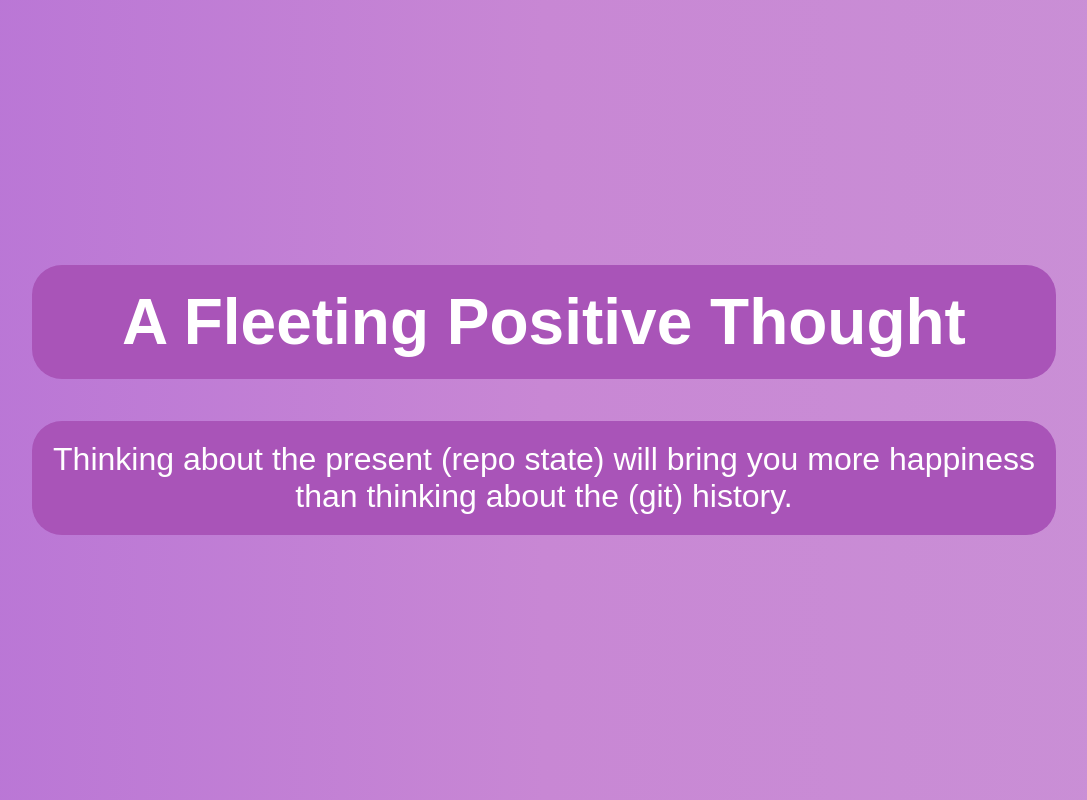
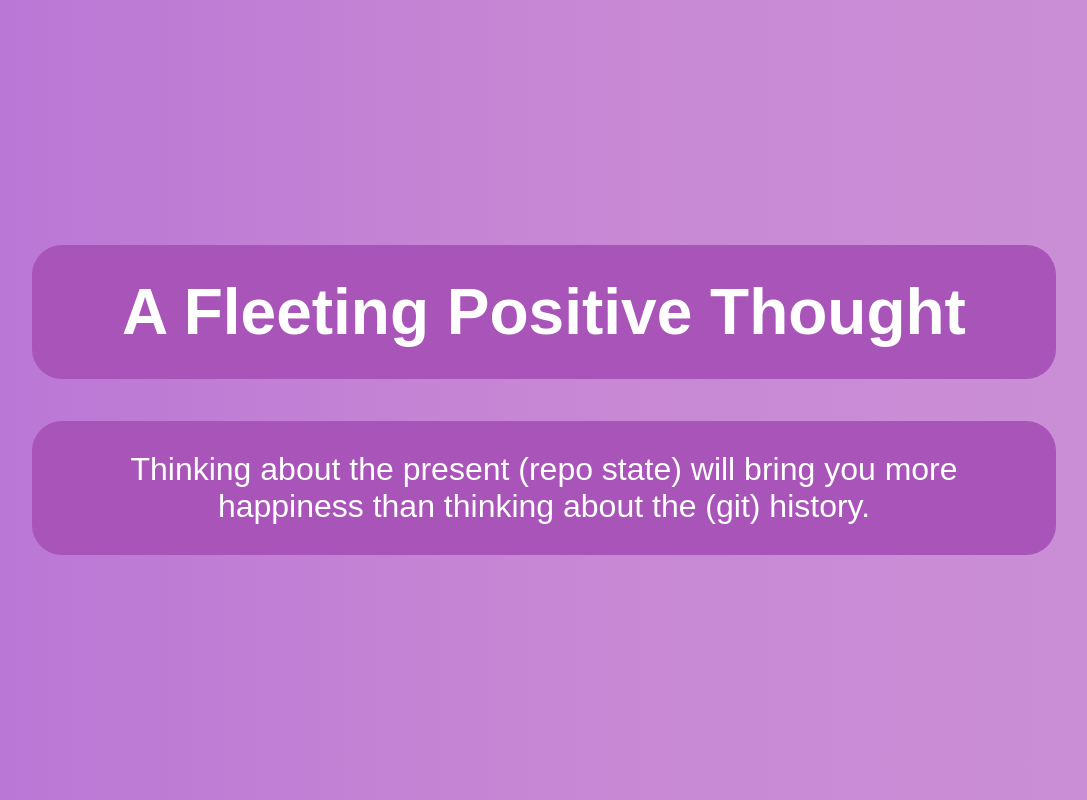
Before and after one commit to Indivicivet/a_fleeting_positive_thought, a plain HTML site: page index.html in a window 1280 px wide. Shown: the whole page, without its empty margins (96-1183 px from the left). Drawn offline with Linux system fonts and the light colour scheme.

Commit message:
more padding more good

```diff
--- a/style.css
+++ b/style.css
@@ -32,7 +32,7 @@ body {
 /* title */
 header {}
 h1 {
-	padding: 20px;
+	padding: 30px;
 	margin-top: 0px;
 
 	background-color: #a954b8;
@@ -48,7 +48,7 @@ h1 {
 
 /* the thought itself */
 #thought_box {
-	padding: 20px;
+	padding: 30px;
 
 	background-color: #a954b8;
 
```
